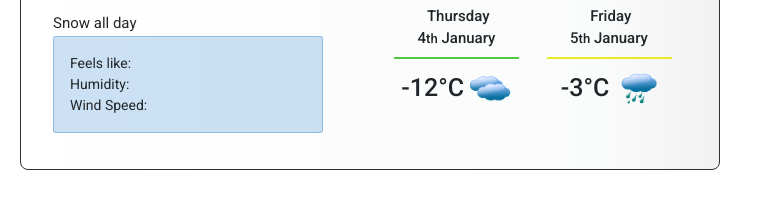
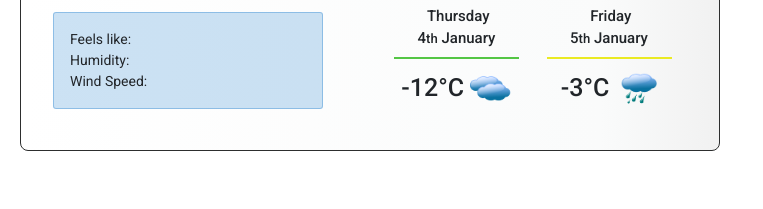
Before and after one commit to YanaDemchyshyn/Weather-project, a plain HTML site: page index.html in a window 1280 px wide. Shown: the part 315-524 px from the top of the page, without its empty margins (0-763 px from the left). Drawn offline with nearby package versions, Linux system fonts and the light colour scheme; no server answers.

```diff
--- a/index.html
+++ b/index.html
@@ -46,7 +46,6 @@
                         </sup>
                         <img src="image/snow.png" alt="snow" width="160px" />
                     </div>
-                    <p class="all-day">Snow all day</p>
                     <p class="more-inf">
                         <span id="feels">Feels like:</span>
                         <br />
--- a/src/style.css
+++ b/src/style.css
@@ -85,10 +85,6 @@
 #far:hover {
     color: hsl(231, 50%, 50%);
 }
-.all-day {
-    font-size: 15px;
-    margin: 15px 0 2px;
-}
 .more-inf {
     background-color: rgba(0, 110, 197, 0.2);
     border: 1px solid rgb(0, 110, 197, 0.3);
@@ -97,6 +93,7 @@
     max-width: 270px;
     padding: 16px;
     font-size: 14px;
+    margin-top: 15px;
 }
 .right-part {
     text-align: center;
```
